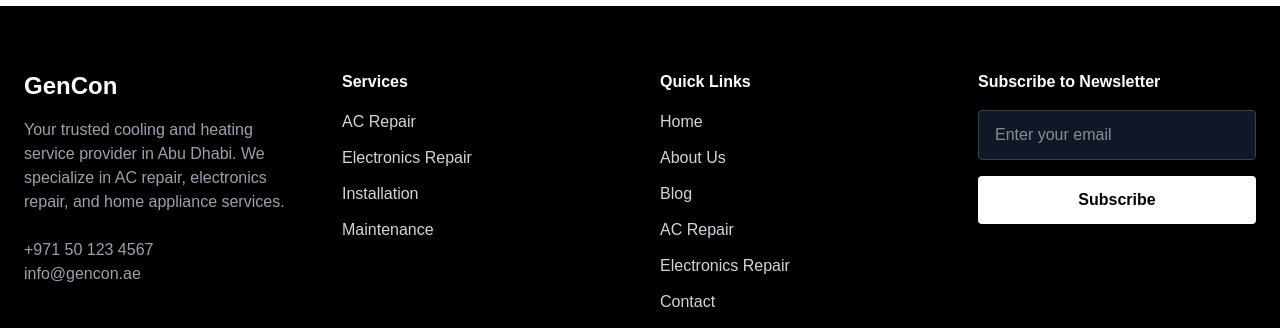
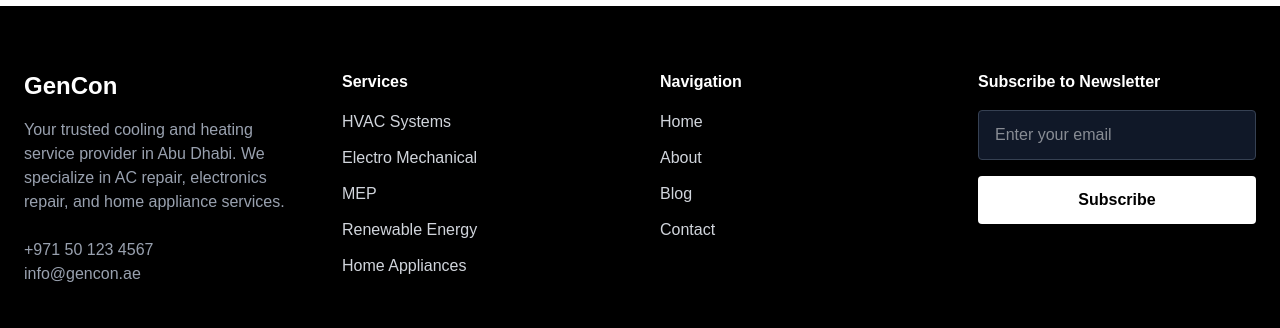
Before and after one commit to aadilahmadgit/gencon, a Next.js app: page / in a window 1280 px wide. Shown: the part 3463-3791 px from the top of the page. Built offline with nearby package versions, Linux system fonts and the light colour scheme.

Commit message:
Update Footer.tsx

```diff
--- a/src/components/Footer.tsx
+++ b/src/components/Footer.tsx
@@ -22,26 +22,25 @@ export default function Footer() {
           <p className="text-gray-400">info@gencon.ae</p>
         </div>
 
-        {/* ===== SERVICES ===== */}
+        {/* ===== SERVICES (MATCH NAVBAR) ===== */}
         <div>
           <h3 className="text-white font-semibold mb-4">Services</h3>
           <ul className="space-y-3">
-            <li><Link href="/ac-repair" className="hover:text-white transition">AC Repair</Link></li>
-            <li><Link href="/electronics-repair" className="hover:text-white transition">Electronics Repair</Link></li>
-            <li><Link href="/contact" className="hover:text-white transition">Installation</Link></li>
-            <li><Link href="/contact" className="hover:text-white transition">Maintenance</Link></li>
+            <li><Link href="/ac-repair" className="hover:text-white transition">HVAC Systems</Link></li>
+            <li><Link href="/electronics-repair" className="hover:text-white transition">Electro Mechanical</Link></li>
+            <li><Link href="/working" className="hover:text-white transition">MEP</Link></li>
+            <li><Link href="/working" className="hover:text-white transition">Renewable Energy</Link></li>
+            <li><Link href="/working" className="hover:text-white transition">Home Appliances</Link></li>
           </ul>
         </div>
 
-        {/* ===== QUICK LINKS ===== */}
+        {/* ===== NAVIGATION (ONLY NAVBAR LINKS) ===== */}
         <div>
-          <h3 className="text-white font-semibold mb-4">Quick Links</h3>
+          <h3 className="text-white font-semibold mb-4">Navigation</h3>
           <ul className="space-y-3">
             <li><Link href="/" className="hover:text-white transition">Home</Link></li>
-            <li><Link href="/about" className="hover:text-white transition">About Us</Link></li>
+            <li><Link href="/about" className="hover:text-white transition">About</Link></li>
             <li><Link href="/blog" className="hover:text-white transition">Blog</Link></li>
-            <li><Link href="/ac-repair" className="hover:text-white transition">AC Repair</Link></li>
-            <li><Link href="/electronics-repair" className="hover:text-white transition">Electronics Repair</Link></li>
             <li><Link href="/contact" className="hover:text-white transition">Contact</Link></li>
           </ul>
         </div>
```
